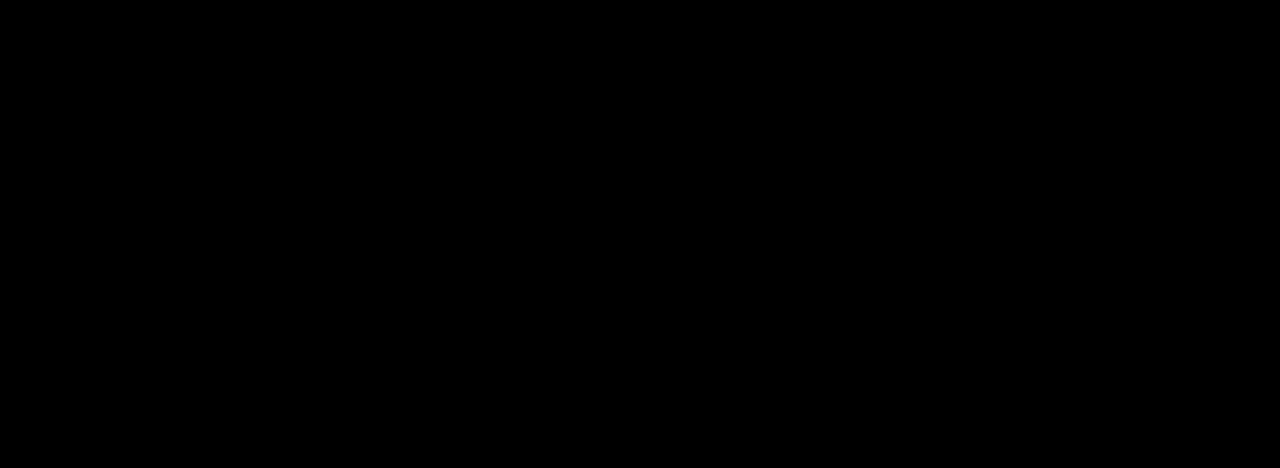
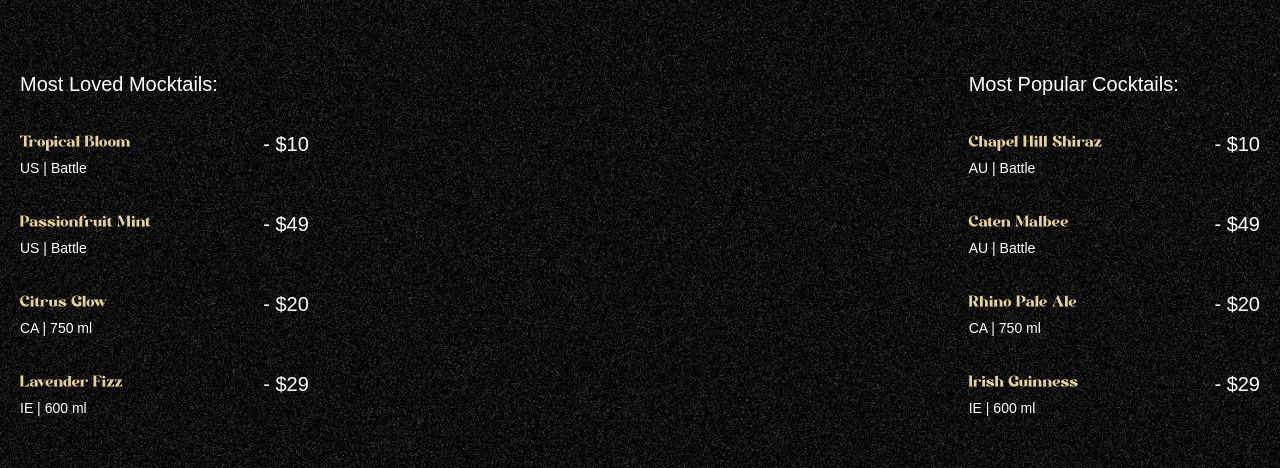
Before and after one commit to erfanabdollahi-dev/mohito, a React (Vite) app: page / in a window 1280 px wide. Shown: the part 890-1358 px from the top of the page. Built offline with nearby package versions, Linux system fonts and the light colour scheme; a web font is replaced by a local one.

Commit message:
cocktails price section

```diff
--- a/src/App.jsx
+++ b/src/App.jsx
@@ -6,6 +6,7 @@
 
 import Navbar from './components/navbar';
 import Hero from './components/Hero';
+import Cocktails from './components/Cocktails';
 gsap.registerPlugin(ScrollTrigger, SplitText);
 
 
@@ -14,6 +15,7 @@
         <main>
             <Navbar />
             <Hero/>
+            <Cocktails/>
 
         </main>
 
--- /dev/null
+++ b/src/components/Cocktails.jsx
@@ -0,0 +1,84 @@
+import React from "react";
+import { cocktailLists, mockTailLists } from "../../constants";
+import { useGSAP } from "@gsap/react";
+import gsap from "gsap";
+
+const Cocktails = () => {
+
+
+    useGSAP(()=>{
+
+        const parallaxTimeline = gsap.timeline({
+            scrollTrigger : {
+                trigger: '#cocktails',
+                start: 'top 30%',
+                end: 'bottom 90%',
+                scrub: true,
+            }
+        })
+
+
+        parallaxTimeline.from("#c-left-leaf", {
+            x: -100, y:100
+        })
+        .from('#c-right-leaf',{
+            x: 100, y: 100
+        })
+
+    },[])
+
+
+    return (
+        <section className="noisy" id="cocktails">
+            <img
+                src="/images/cocktail-left-leaf.png"
+                alt="left-leaf"
+                id="c-left-leaf"
+            />
+            <img
+                src="/images/cocktail-right-leaf.png"
+                alt="-leaf"
+                id="c-right-leaf"
+            />
+
+            <div className="list">
+                <div className="loved">
+                    <h2>Most Loved Mocktails:</h2>
+
+                    <ul>
+                        {mockTailLists.map((drink) => (
+                            <li key={drink.name}>
+                                <div className="me-28">
+                                    <h3>{drink.name}</h3>
+                                    <p>
+                                        {drink.country} | {drink.detail}
+                                    </p>
+                                </div>
+                                <span>- {drink.price}</span>
+                            </li>
+                        ))}
+                    </ul>
+                </div>
+                <div className="popular">
+                    <h2>Most Popular Cocktails:</h2>
+
+                    <ul>
+                        {cocktailLists.map((drink) => (
+                            <li key={drink.name}>
+                                <div className="md:me-28">
+                                    <h3>{drink.name}</h3>
+                                    <p>
+                                        {drink.country} | {drink.detail}
+                                    </p>
+                                </div>
+                                <span>- {drink.price}</span>
+                            </li>
+                        ))}
+                    </ul>
+                </div>
+            </div>
+        </section>
+    );
+};
+
+export default Cocktails;
--- a/src/components/Hero.jsx
+++ b/src/components/Hero.jsx
@@ -121,7 +121,7 @@
                     </div>
                 </div>
             </section>
-            <div className="video absolute inset-0">
+            <div className="video  absolute inset-0">
                 <video
                     ref={videoRef}
                     src="/videos/output.mp4"
--- a/src/index.css
+++ b/src/index.css
@@ -83,7 +83,7 @@
     }
 
     .noisy {
-        @apply absolute inset-0 size-full bg-[url("/images/noise.png")];
+        @apply absolute inset-0  size-full bg-[url("/images/noise.png")];
     }
 
     #hero {
@@ -135,7 +135,7 @@
     }
 
     #cocktails {
-        @apply relative min-h-dvh w-full overflow-hidden;
+        @apply relative min-h-dvh  w-full overflow-hidden;
 
         #c-left-leaf {
             @apply absolute left-0 md:bottom-0 md:top-auto -top-20 md:w-fit w-1/3;
```
